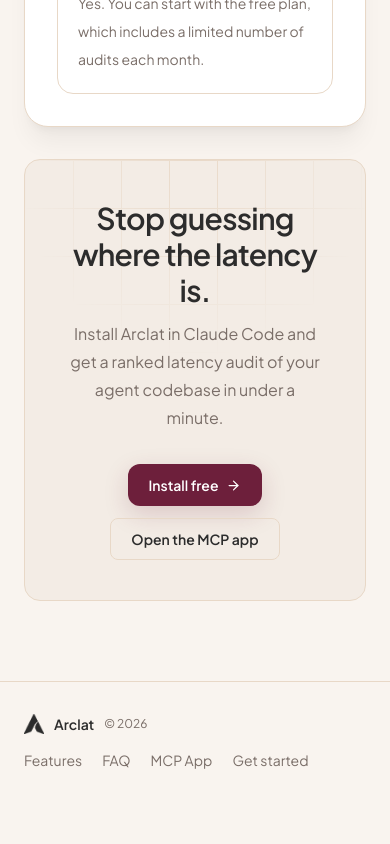
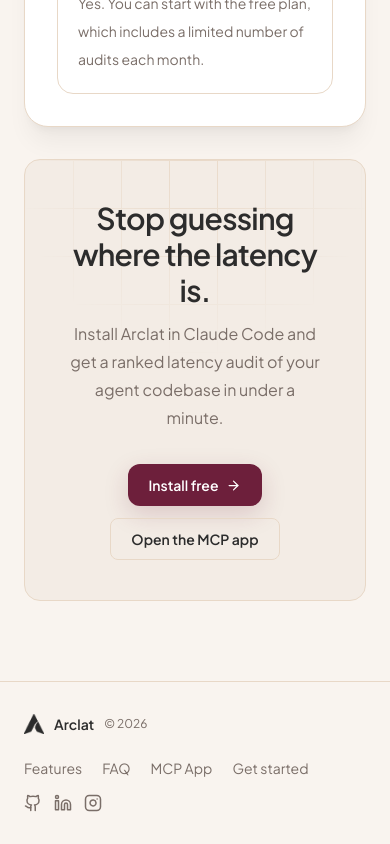
Before and after one commit to Laibasajjad/arclat-landing, a Next.js app: page / in a window 390 px wide. Shown: the part 6396-7240 px from the top of the page. Before the commit the page ends 7198 px from the top, so only its background shows below. Built offline with nearby package versions, Linux system fonts and the light colour scheme; no server answers.

Commit message:
Add social media links to footer

```diff
--- a/components/Footer.tsx
+++ b/components/Footer.tsx
@@ -1,21 +1,45 @@
-import Link from 'next/link'
+import { Github, Instagram, Linkedin } from 'lucide-react'
 import { nav } from '../lib/site'
+
+const socialLinks = [
+  { href: 'https://github.com/arclat-ai', label: 'GitHub', icon: Github },
+  { href: 'https://www.linkedin.com/company/arclat/', label: 'LinkedIn', icon: Linkedin },
+  { href: 'https://www.instagram.com/arclat.ai/', label: 'Instagram', icon: Instagram },
+]
 
 export default function Footer() {
   return (
     <footer className="border-t border-hair">
-      <div className="mx-auto flex w-full max-w-6xl flex-col gap-4 px-6 py-8 sm:flex-row sm:items-center sm:justify-between sm:px-10 lg:px-12">
+      <div className="mx-auto flex w-full max-w-6xl flex-col gap-6 px-6 py-8 sm:flex-row sm:items-center sm:justify-between sm:px-10 lg:px-12">
         <div className="flex items-center gap-2.5">
           <span aria-hidden className="brand-mark h-5 w-5" />
           <span className="text-sm font-semibold text-[var(--text)]">Arclat</span>
           <span className="text-xs text-[var(--muted)]">© {new Date().getFullYear()}</span>
         </div>
+
+        <div className="flex flex-col gap-4 sm:items-end">
           <nav className="flex flex-wrap items-center gap-x-5 gap-y-2 text-sm text-[var(--muted)]">
             <a href="#features" className="hover:text-[var(--text)]">Features</a>
             <a href="#faq" className="hover:text-[var(--text)]">FAQ</a>
             <a href={nav.app} className="hover:text-[var(--text)]">MCP App</a>
             <a href={nav.getStarted} className="hover:text-[var(--text)]">Get started</a>
           </nav>
+
+          <div className="flex items-center gap-3">
+            {socialLinks.map(({ href, label, icon: Icon }) => (
+              <a
+                key={label}
+                href={href}
+                target="_blank"
+                rel="noopener noreferrer"
+                aria-label={`Visit Arclat on ${label}`}
+                className="text-[var(--muted)] transition-colors duration-200 hover:text-[var(--accent)]"
+              >
+                <Icon size={18} />
+              </a>
+            ))}
+          </div>
+        </div>
       </div>
     </footer>
   )
--- a/lib/site.ts
+++ b/lib/site.ts
@@ -13,4 +13,9 @@
   signIn: COMING_SOON,
   getStarted: COMING_SOON,
   dashboard: COMING_SOON,
+   socials: {
+    github: "https://github.com/orgs/arclat-ai",
+    linkedin: "https://www.linkedin.com/company/arclat/",
+    instagram: "https://www.instagram.com/arclat.ai/",
+  },
 }
```
Lines whose indentation alone changed are shown as unchanged.
